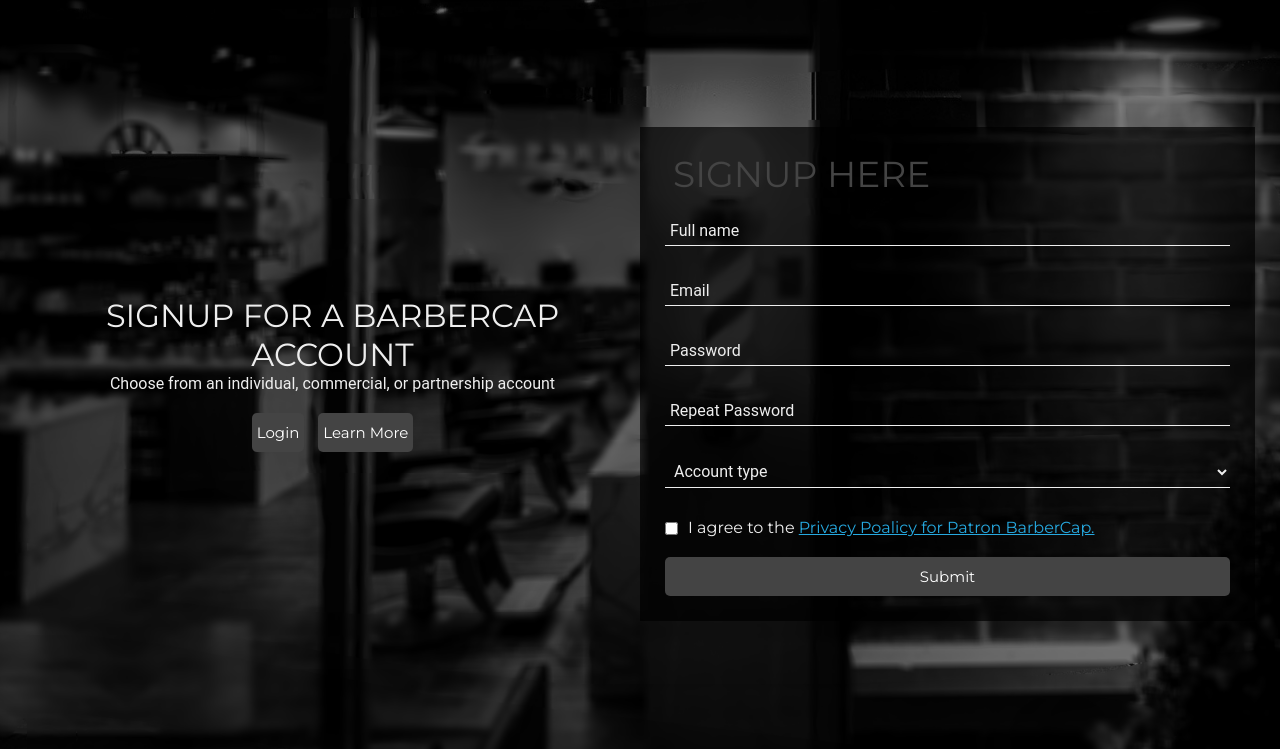
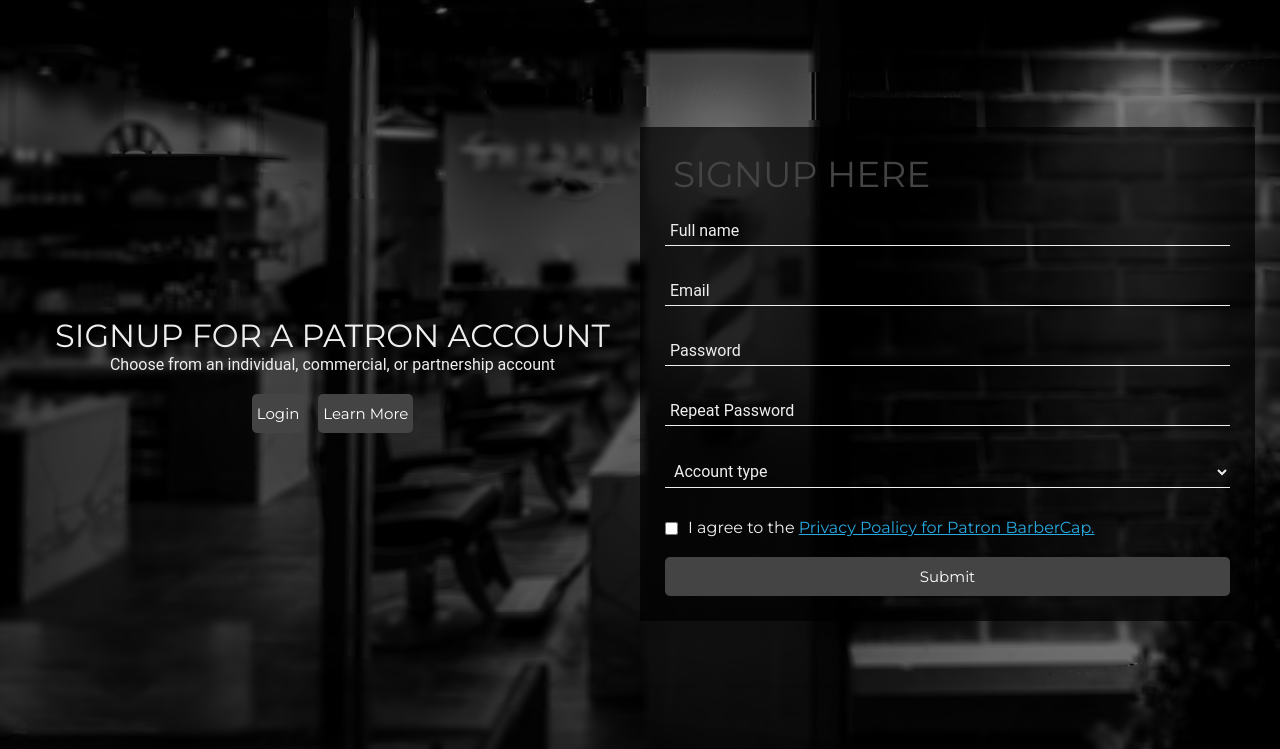
Before and after one commit to Victor0710-cas/patron-final, a PHP site: page /signup.php in a window 1280 px wide. Shown: the part 74-823 px from the top of the page. Run offline with PHP 8.4, Linux system fonts and the light colour scheme.

Commit message:
Update signup.php

```diff
--- a/signup.php
+++ b/signup.php
@@ -29,7 +29,7 @@
   <div class="main-block">
     <div class="left-part">
       <i class="fas fa-graduation-cap"></i>
-      <h1>Signup for a BarberCap Account</h1>
+      <h1>Signup for a Patron Account</h1>
       <p>Choose from an individual, commercial, or partnership account</p>
       <div class="btn-group">
         <a class="btn-item" href="https://www.w3docs.com/learn-html.html">Login</a>
```
